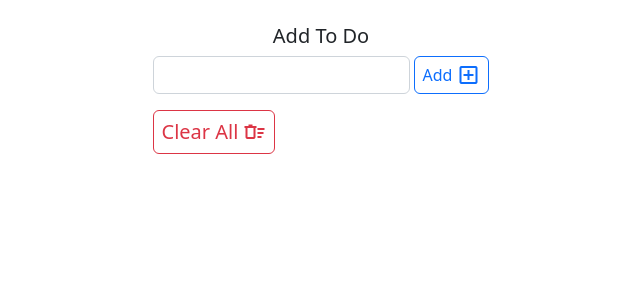
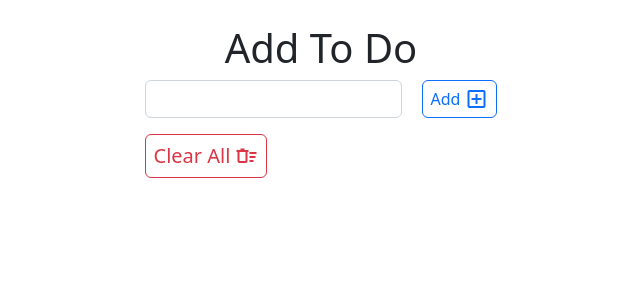
Before and after one commit to reactjs-aug22-class/react_todo, a React (Create React App) app: page / in a window 1280 px wide. Shown: the top 300 px of the page, without its empty margins (319-959 px from the left). Built offline with nearby package versions, Linux system fonts and the light colour scheme.

Commit message:
fine tune styles

```diff
--- a/src/components/TodoForm.jsx
+++ b/src/components/TodoForm.jsx
@@ -14,6 +14,7 @@ export default function TodoForm({ setTodoList }) {
       isComplete: false
     }
     setTodoList(prev => [...prev, newTodo])
+    todoInputRef.current.value = ''
   }
   const onClearAll = () => {
     setTodoList([])
@@ -21,19 +22,12 @@ export default function TodoForm({ setTodoList }) {
 
   return (
     <div className="mb-3 ">
-      <h5 className="text-center">Add To Do</h5>
+      <h1 className="text-center">Add To Do</h1>
       <Form onSubmit={onAddTodo} className="d-flex mb-3">
-        <Form.Group>
-          {/* <Form.Label
-            htmlFor="todo-input"
-            aria-label="todo text"
-            className="h-0"
-          ></Form.Label> */}
-          <Form.Control type="text" id="todo-input" ref={todoInputRef} />
-        </Form.Group>
-        <button className="btn btn-outline-primary px-2 d-flex align-items-center">
+        <Form.Control type="text" id="todo-input" ref={todoInputRef} />
+        <button className="btn btn-outline-primary px-2 ms-3 d-flex align-items-center">
           <span>Add</span>
-          <span class="material-symbols-outlined">add_box</span>
+          <span className="material-symbols-outlined">add_box</span>
         </button>
       </Form>
       <button
```
